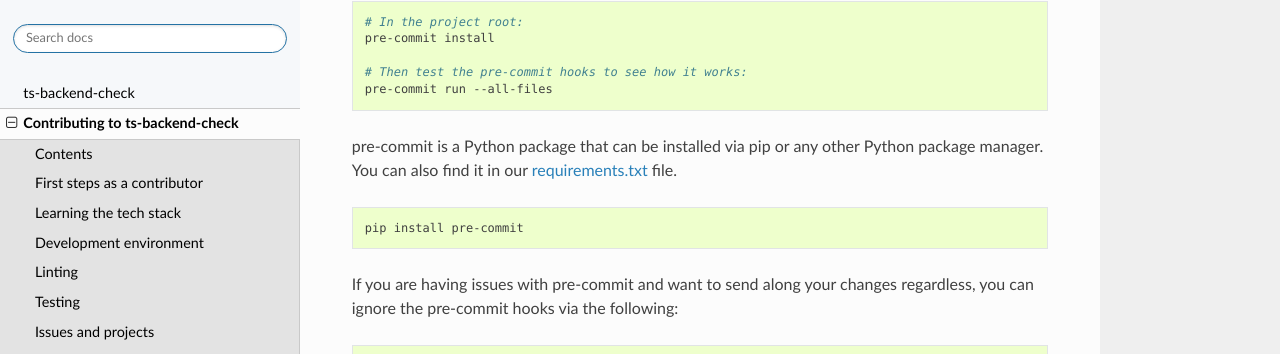
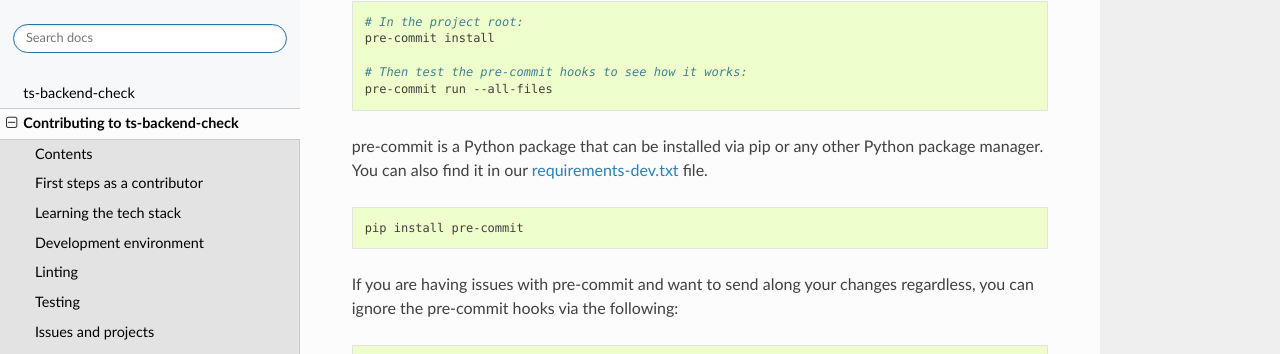
Before and after one commit to activist-org/ts-backend-check, a Sphinx documentation site: the page built from docs/source/notes.rst, in a window 1280 px wide and 900 px high, scrolled down 5256 px. Shown: the part 97-451 px from the top of the window. Built offline with Sphinx 7.4.7 and the Read the Docs theme 3.1.0, drawn with Linux system fonts in a browser that asks for light colours; formulas are drawn with MathJax 3.

Commit message:
Minor edits to contributing rst file

```diff
--- a/docs/source/_static/CONTRIBUTING.rst
+++ b/docs/source/_static/CONTRIBUTING.rst
@@ -205,7 +205,7 @@
 Pull requests
 -------------
 
-Good pull requests — patches, improvements and new features — are the foundation of our community making ``ts-backend-check``. They should remain focused in scope and avoid containing unrelated commits. Note that all contributions to this project will be made under `the specified license <LICENSE.txt>`__ and should follow the coding indentation and style standards (contact us if unsure).
+Good pull requests — patches, improvements and new features — are the foundation of our community making ``ts-backend-check``. They should remain focused in scope and avoid containing unrelated commits. Note that all contributions to this project will be made under `the specified license <https://github.com/activist-org/ts-backend-check/tree/main/LICENSE.txt>`__ and should follow the coding indentation and style standards (contact us if unsure).
 
 **Please ask first** before embarking on any significant pull request (implementing features, refactoring code, etc), otherwise you risk spending a lot of time working on something that the developers might not want to merge into the project. With that being said, major additions are very appreciated!
 
@@ -234,7 +234,7 @@
     # Then test the pre-commit hooks to see how it works:
     pre-commit run --all-files
 
-pre-commit is a Python package that can be installed via pip or any other Python package manager. You can also find it in our `requirements.txt <backend/requirements.txt>`__ file.
+pre-commit is a Python package that can be installed via pip or any other Python package manager. You can also find it in our `requirements-dev.txt <https://github.com/activist-org/ts-backend-check/tree/main/requirements-dev.txt>`__ file.
 
 .. code-block:: bash
 
```
